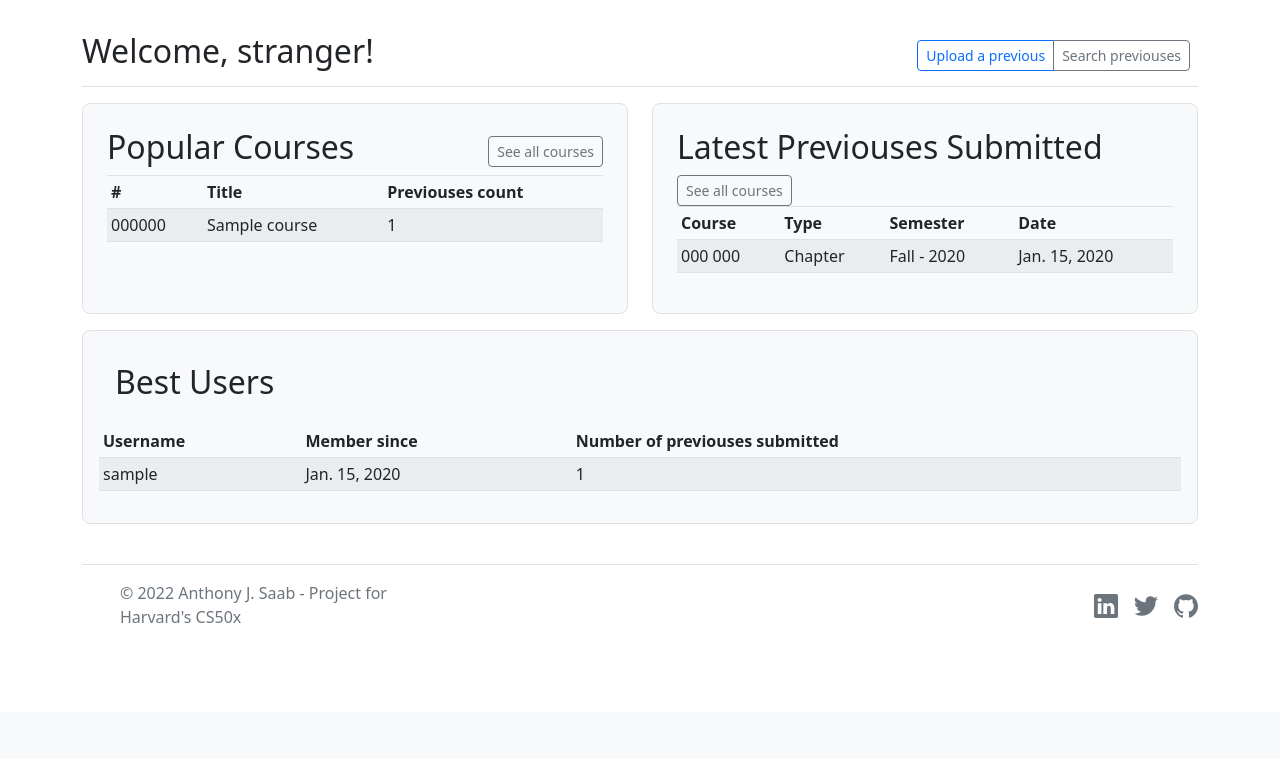
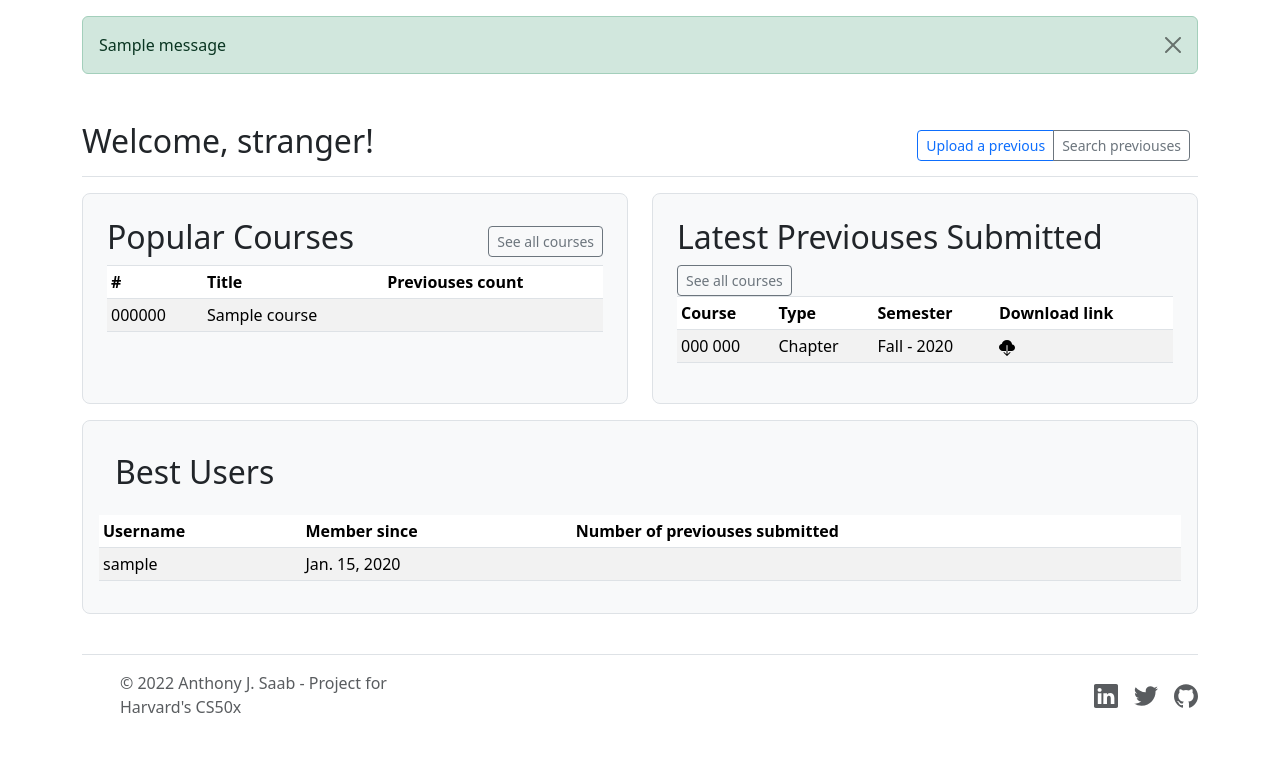
Before and after one commit to anthonyjsaab/UniversityKnowledgeHub, a Django app: page / in a window 1280 px wide. Shown: the part 88-847 px from the top of the page. Before the commit the page ends 711 px from the top, so only its background shows below. Run offline with Django 4.2, Linux system fonts and the light colour scheme; tables that the repository leaves empty hold one stand-in row (values such as "Sample post"); one stand-in notice (Sample message) is shown; parts of the project's set-up code (start-up, migrations or seed data) failed here and were passed over.

Commit message:
Templates now can show messages (success, error, etc.) and prev_count is now stored in two special Models: Counter4Course and Counter4User
Signed-off-by: Anthony <ajs34@mail.aub.edu>

```diff
--- a/authentication/models.py
+++ b/authentication/models.py
@@ -12,7 +12,6 @@
         # Helpful when we want to restrict FQDNs
         validators=[FQDNValidator],
         unique=True)
-    previouses_count = models.IntegerField(blank=True, null=False, default=0)
     username = models.CharField(max_length=50, null=False, unique=True, default=str(uuid.uuid4()))
     REQUIRED_FIELDS = ['username']
     USERNAME_FIELD = 'email'
--- a/templates/base.html
+++ b/templates/base.html
@@ -7,8 +7,8 @@
     <!-- JavaScript Bundle with Popper -->
     <!-- CSS only -->
     <link href="{% static 'favicon.png' %}" rel="icon">
-    <link href="https://cdn.jsdelivr.net/npm/bootstrap@5.2.1/dist/css/bootstrap.min.css" rel="stylesheet"
-          integrity="sha384-iYQeCzEYFbKjA/T2uDLTpkwGzCiq6soy8tYaI1GyVh/UjpbCx/TYkiZhlZB6+fzT" crossorigin="anonymous">
+    <link href="https://cdn.jsdelivr.net/npm/bootstrap@5.3.0-alpha1/dist/css/bootstrap.min.css" rel="stylesheet"
+          integrity="sha384-GLhlTQ8iRABdZLl6O3oVMWSktQOp6b7In1Zl3/Jr59b6EGGoI1aFkw7cmDA6j6gD" crossorigin="anonymous">
 </head>
 <body>
 <header class="p-3 text-bg-dark mb-3 border-bottom">
@@ -51,6 +51,14 @@
         </div>
     </div>
 </header>
+<div class="container pb-3">
+    {% for m in messages %}
+    <div class="alert {{ m.tags }} alert-dismissible fade show" role="alert">
+        {{ m }}
+        <button type="button" class="btn-close" data-bs-dismiss="alert" aria-label="Close"></button>
+    </div>
+    {% endfor %}
+</div>
 <div class="container pb-3">
     {% block main_content %}
     {% endblock %}
@@ -95,5 +103,11 @@
 <script src="https://cdn.jsdelivr.net/npm/bootstrap@5.2.1/dist/js/bootstrap.bundle.min.js"
         integrity="sha384-u1OknCvxWvY5kfmNBILK2hRnQC3Pr17a+RTT6rIHI7NnikvbZlHgTPOOmMi466C8"
         crossorigin="anonymous"></script>
+<script src="https://cdn.jsdelivr.net/npm/@popperjs/core@2.11.6/dist/umd/popper.min.js"
+        integrity="sha384-oBqDVmMz9ATKxIep9tiCxS/Z9fNfEXiDAYTujMAeBAsjFuCZSmKbSSUnQlmh/jp3"
+        crossorigin="anonymous"></script>
+<script src="https://cdn.jsdelivr.net/npm/bootstrap@5.3.0-alpha1/dist/js/bootstrap.min.js"
+        integrity="sha384-mQ93GR66B00ZXjt0YO5KlohRA5SY2XofN4zfuZxLkoj1gXtW8ANNCe9d5Y3eG5eD"
+        crossorigin="anonymous"></script>
 </body>
 </html>
--- a/uni_data/models.py
+++ b/uni_data/models.py
@@ -1,6 +1,8 @@
 import uuid
 
 from django.db import models
+from django.db.models.signals import post_save
+from django.dispatch import receiver
 from storages.backends.s3boto3 import S3Boto3Storage
 from authentication.models import MyUser
 
@@ -26,7 +28,6 @@
 class Course(models.Model):
     letter_code = models.CharField(max_length=5, null=False)
     number = models.CharField(max_length=8, null=False)
-    previouses_count = models.IntegerField(blank=True, null=False, default=0)
     title = models.CharField(max_length=255, null=True, blank=False)
 
     def __str__(self):
@@ -44,3 +45,23 @@
     semester = models.CharField(max_length=10, choices=[('Fall', 'Fall'), ('Spring', 'Spring'), ('Summer', 'Summer'),
                                                         ('Winter', 'Winter')])
     academic_year = models.IntegerField()
+
+
+class Counter4Course(models.Model):
+    prev_count = models.IntegerField(null=False, default=0)
+    course = models.OneToOneField(to=Course, on_delete=models.CASCADE, null=True, blank=False)
+
+
+class Counter4User(models.Model):
+    prev_count = models.IntegerField(null=False, default=0)
+    user = models.OneToOneField(to=MyUser, on_delete=models.CASCADE, null=True, blank=False)
+
+
+@receiver(post_save, sender=MyUser)
+def create_counter4user(sender, instance, **kwargs):
+    Counter4User.objects.create(user=instance)
+
+
+@receiver(post_save, sender=Course)
+def create_counter4user(sender, instance, **kwargs):
+    Counter4Course.objects.create(course=instance)
--- a/uni_data/templates/uni_data/dashboard.html
+++ b/uni_data/templates/uni_data/dashboard.html
@@ -11,7 +11,8 @@
         </h1>
         <div class="btn-toolbar mb-2 mb-md-0">
             <div class="btn-group me-2">
-            <button type="button" class="btn btn-sm btn-outline-primary" onclick="location.href='{% url 'upload' %}';">
+                <button type="button" class="btn btn-sm btn-outline-primary"
+                        onclick="location.href='{% url 'upload' %}';">
                     Upload a previous
                 </button>
                 <button type="button" class="btn btn-sm btn-outline-secondary"
@@ -69,7 +70,7 @@
                         <th>Course</th>
                         <th>Type</th>
                         <th>Semester</th>
-                            <th>Date</th>
+                        <th>Download link</th>
                     </tr>
                     </thead>
                     {% if latest_prevs %}
@@ -78,7 +79,16 @@
                                 <td>{{ prev.course.letter_code }} {{ prev.course.number }}</td>
                                 <td>{{ prev.type }}</td>
                                 <td>{{ prev.semester }} - {{ prev.academic_year }}</td>
-                        <td>{{ prev.timestamp.date }}</td>
+                                <td>
+                                    <span
+                                            onclick="location.href='{% url 'download' %}?id={{ prev.id }}';">
+                                        <svg xmlns="http://www.w3.org/2000/svg" width="16" height="16"
+                                             fill="currentColor" class="bi bi-cloud-download-fill" viewBox="0 0 16 16">
+                                            <path fill-rule="evenodd"
+                                                  d="M8 0a5.53 5.53 0 0 0-3.594 1.342c-.766.66-1.321 1.52-1.464 2.383C1.266 4.095 0 5.555 0 7.318 0 9.366 1.708 11 3.781 11H7.5V5.5a.5.5 0 0 1 1 0V11h4.188C14.502 11 16 9.57 16 7.773c0-1.636-1.242-2.969-2.834-3.194C12.923 1.999 10.69 0 8 0zm-.354 15.854a.5.5 0 0 0 .708 0l3-3a.5.5 0 0 0-.708-.708L8.5 14.293V11h-1v3.293l-2.146-2.147a.5.5 0 0 0-.708.708l3 3z"/>
+                                        </svg>
+                                    </span>
+                                </td>
                             </tr>
                         {% endfor %}
                     {% endif %}
--- a/uni_data/views.py
+++ b/uni_data/views.py
@@ -9,22 +9,22 @@
 from authentication.models import MyUser
 from storage_conn.views import s3_generate_down_url
 from uni_data.forms import CreatePreviousForm
-from uni_data.models import Previous, Course, types
+from uni_data.models import Previous, Course, types, Counter4User, Counter4Course
 
 
 @method_decorator(login_required(login_url='sso_login'), name='dispatch')
-class CreatePreviousView(CreateView, SuccessMessageMixin):
+class CreatePreviousView(SuccessMessageMixin, CreateView):
     model = Previous
     form_class = CreatePreviousForm
-    success_message = "Transaction created successfully"
+    success_message = "Previous uploaded and stored successfully"
     template_name = "for.html"
 
     def get_success_url(self):
         u = self.request.user
-        u.previouses_count += 1
-        self.c.previouses_count += 1
-        self.c.save()
-        u.save()
+        c1, c2 = u.prev_counter, self.c.prev_counter
+        c1.prev_count += 1
+        c2.prev_count += 1
+        c1.save(), c2.save()
         return reverse_lazy('home')
 
     def form_valid(self, form):
@@ -72,10 +72,10 @@
     if len(latest_prevs) > 5:
         latest_prevs = latest_prevs[-5:]
     latest_prevs = latest_prevs[::-1]
-    best_users = list(MyUser.objects.order_by('-previouses_count'))
+    best_users = [counter.user for counter in Counter4User.objects.order_by("-prev_count")]
     if len(best_users) > 5:
         best_users = best_users[:5]
-    best_courses = list(Course.objects.order_by('-previouses_count'))
+    best_courses = [counter.course for counter in Counter4Course.objects.order_by("-prev_count")]
     if len(best_courses) > 5:
         best_courses = best_courses[:5]
     return render(request, 'uni_data/dashboard.html',
```
Also changed, not shown: UniversityKnowledgeHub/settings.py (+16 -13 lines). Lines whose indentation alone changed are shown as unchanged.
